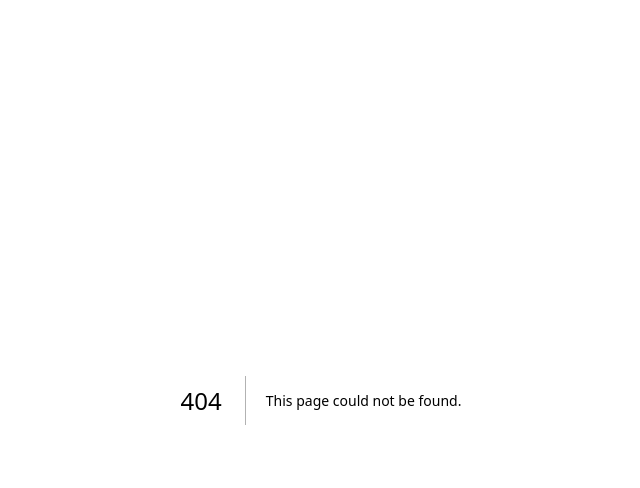
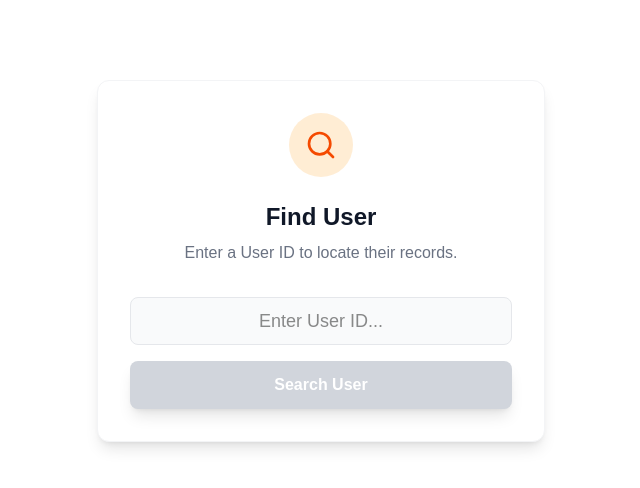
Before and after one commit to Andresh4321/BusinnessTrackWeb, a Next.js app: page /findUser in a window 1280 px wide. Before the commit this address had no page. Shown: the top 488 px of the page, without its empty margins (319-959 px from the left). Built offline with nearby package versions, Linux system fonts and the light colour scheme.

Commit message:
CRUD implemention for admin control

```diff
--- /dev/null
+++ b/app/(admin)/findUser/page.tsx
@@ -0,0 +1,44 @@
+"use client";
+import { useState } from "react";
+import { useRouter } from "next/navigation";
+import { Search } from "lucide-react";
+
+export default function FindUserPage() {
+  const [id, setId] = useState("");
+  const router = useRouter();
+
+  const handleSearch = (e: React.FormEvent) => {
+    e.preventDefault();
+    if (id) {
+      // Navigate to EditUser page to view/edit details
+      router.push(`/admin/EditUser/${id}`);
+    }
+  };
+
+  return (
+    <div className="max-w-md mx-auto mt-20 p-8 bg-white dark:bg-gray-800 rounded-xl shadow-lg border border-gray-100 dark:border-gray-700 text-center animate-in zoom-in-95 duration-300">
+      <div className="h-16 w-16 bg-orange-100 dark:bg-orange-900/30 text-orange-600 dark:text-orange-400 rounded-full flex items-center justify-center mx-auto mb-6">
+        <Search size={32} />
+      </div>
+      <h2 className="text-2xl font-bold mb-2 text-gray-900 dark:text-white">Find User</h2>
+      <p className="text-gray-500 dark:text-gray-400 mb-8">Enter a User ID to locate their records.</p>
+
+      <form onSubmit={handleSearch} className="space-y-4">
+        <input
+          type="text"
+          placeholder="Enter User ID..."
+          value={id}
+          onChange={(e) => setId(e.target.value)}
+          className="w-full h-12 px-4 rounded-lg border border-gray-200 dark:border-gray-700 bg-gray-50 dark:bg-gray-900 focus:ring-2 focus:ring-orange-500/20 focus:border-orange-500 outline-none transition-all text-center text-lg"
+        />
+        <button
+          type="submit"
+          disabled={!id}
+          className="w-full h-12 bg-orange-500 hover:bg-orange-600 disabled:bg-gray-300 disabled:cursor-not-allowed text-white font-semibold rounded-lg shadow-lg hover:shadow-orange-500/20 transition-all"
+        >
+          Search User
+        </button>
+      </form>
+    </div>
+  );
+}
```
